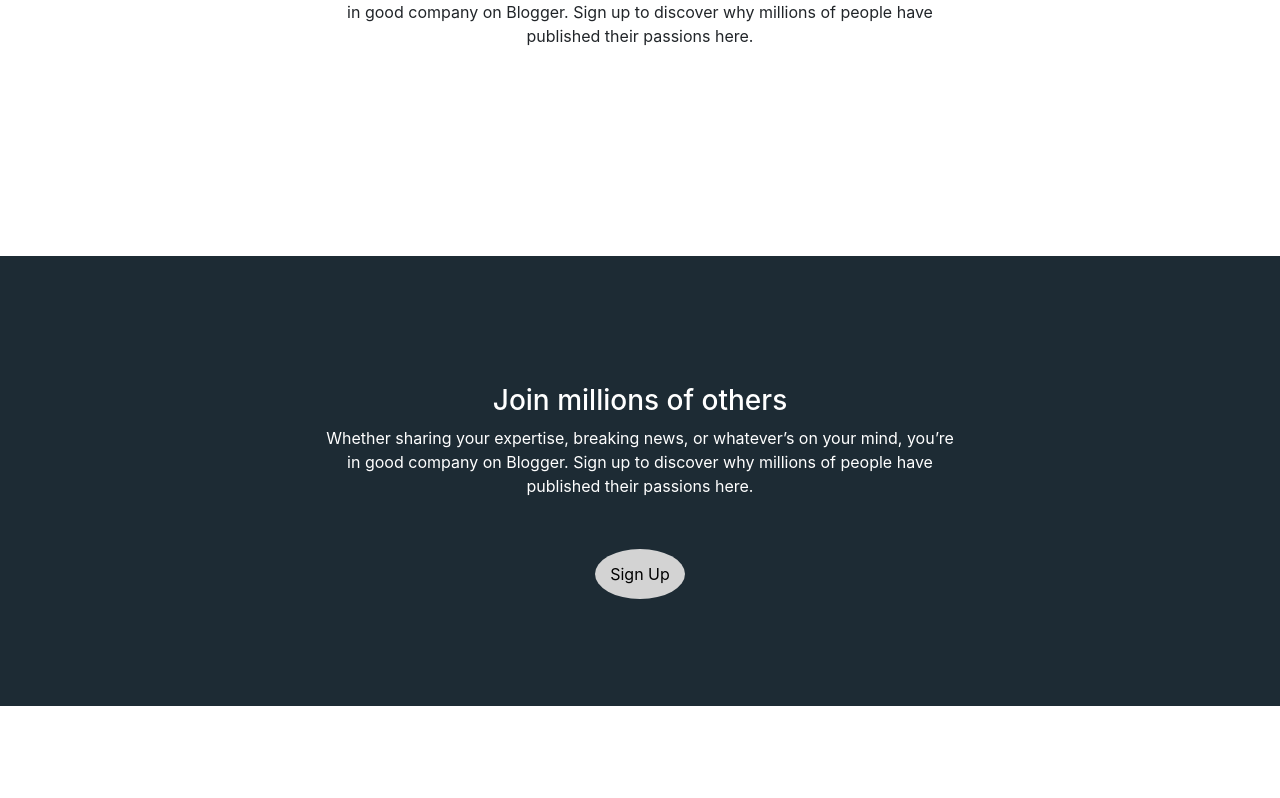
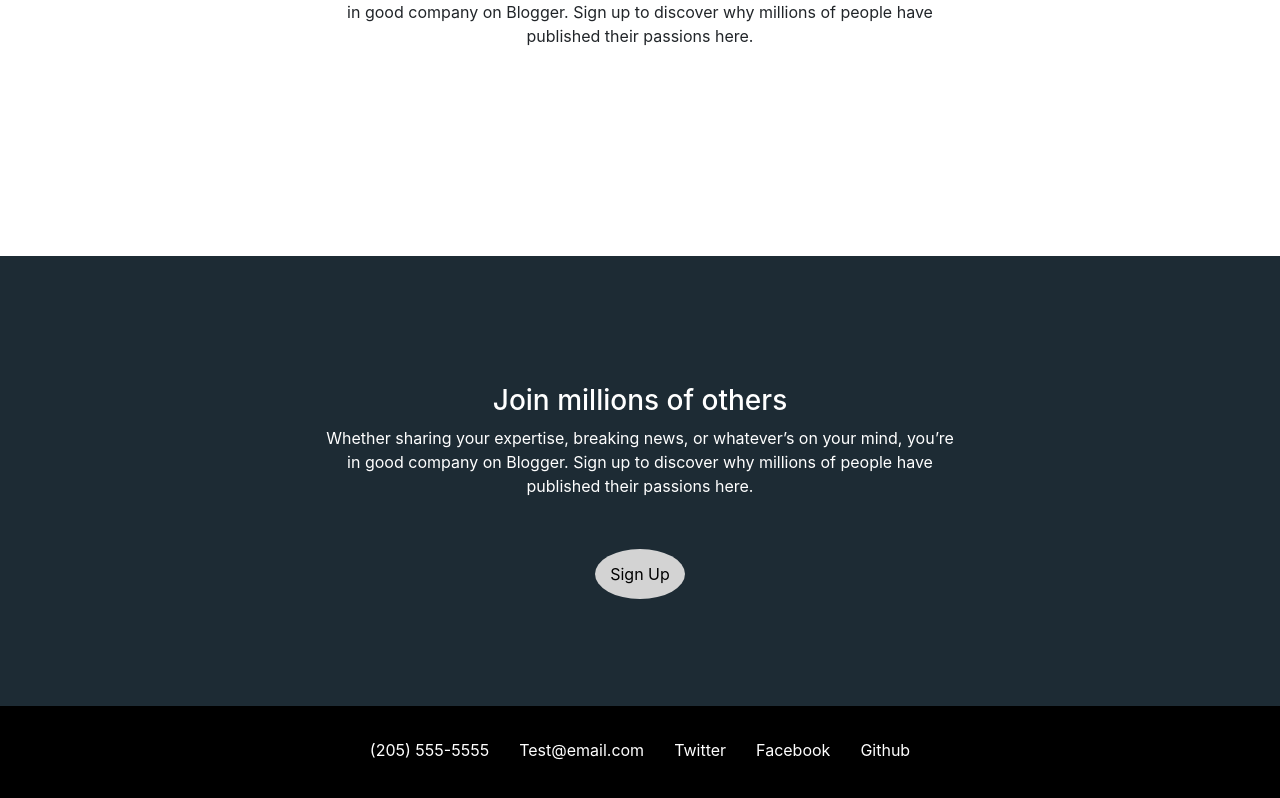
Before and after one commit to totalrickall/blog-site, a React app: page / in a window 1280 px wide. Shown: the part 1244-2042 px from the top of the page. Before the commit the page ends 1950 px from the top, so only its background shows below. Built offline with nearby package versions, Linux system fonts and the light colour scheme; no server answers.

Commit message:
added a contact section on home page

```diff
--- a/client/src/components/pages/home.jsx
+++ b/client/src/components/pages/home.jsx
@@ -19,6 +19,29 @@
         console.error(err);
       })
   };
+
+  contactLink(description, link) {
+    return <a href={link} target="_blank" style={{ margin: '0 15px', color: 'white' }}>{description}</a>
+  }
+
+  contactInfo() {
+    let homeLink = '/';
+    let twitterLink = 'https://www.twitter.com/'
+    let facebookLink = 'https://www.facebook.com/';
+    let githubLink = 'https://github.com/totalrickall/';
+
+    return (
+      <div className="home-section-4" id="list-item-2" style={{ height: '150px', background: 'black' }}>
+        <div style={{ width: '50%', textAlign: 'center', position: 'relative', margin: '0 auto', top: '2rem' }}>
+          {this.contactLink('(205) 555-5555', null)}
+          {this.contactLink('Test@email.com', null)}
+          {this.contactLink('Twitter', twitterLink)}
+          {this.contactLink('Facebook', facebookLink)}
+          {this.contactLink('Github', githubLink)}
+        </div>
+      </div>
+    )
+  }
 
   homeContent() {
     return (
@@ -44,9 +67,10 @@
                 <p>Whether sharing your expertise, breaking news, or whatever’s on your mind, you’re in good company on Blogger. Sign up to discover why millions of people have published their passions here.</p>
                 <br />
                 <br />
-                <a href="" style={{ padding: '15px', background: 'lightgrey', borderRadius: '50%', color: 'black' }}>Sign Up</a>
+                <a href="/sign-up" style={{ padding: '15px', background: 'lightgrey', borderRadius: '50%', color: 'black' }}>Sign Up</a>
               </div>
             </div>
+            {this.contactInfo()}
           </div>
         </div>
       </div>
```
